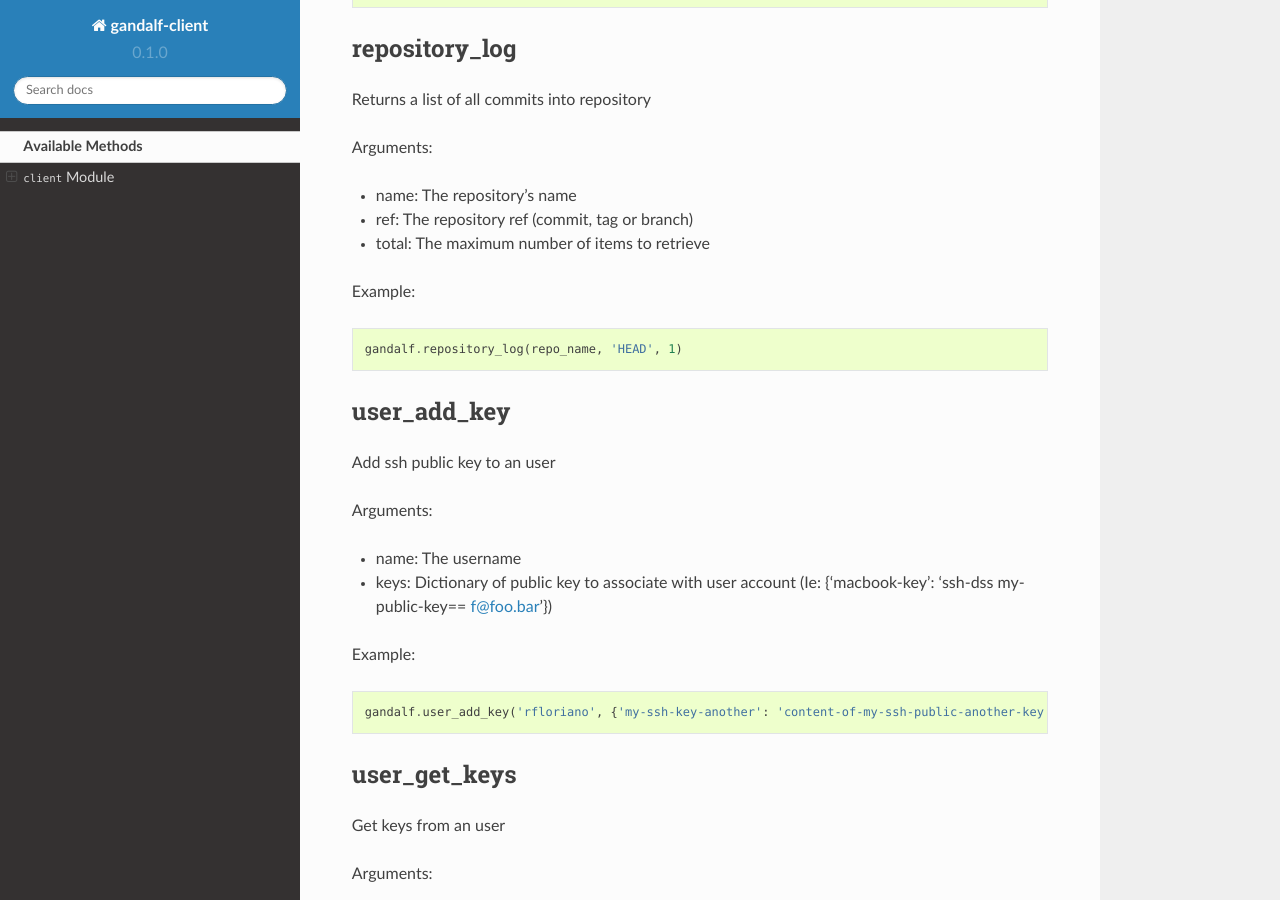
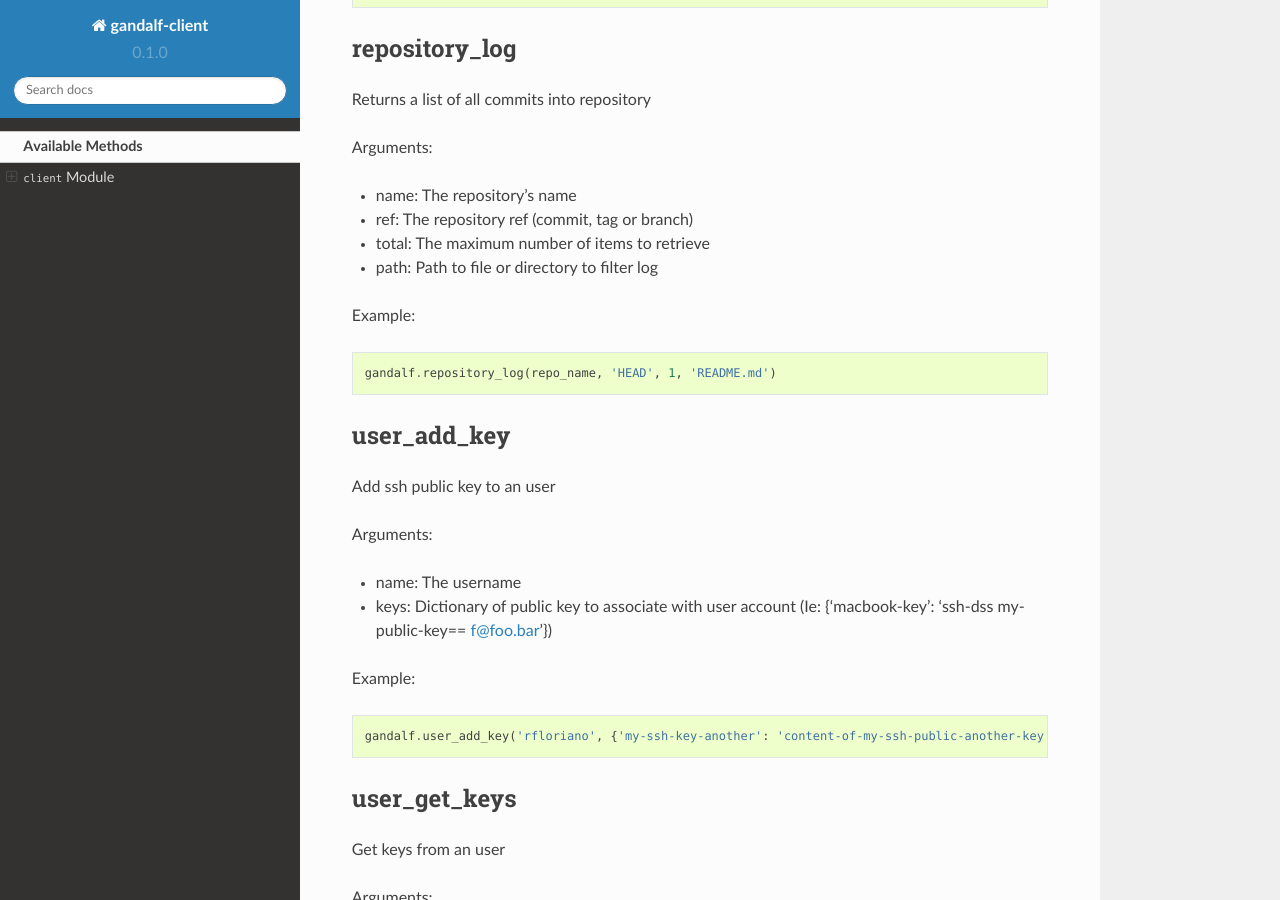
Before and after one commit to rfloriano/gandalf-client, a Sphinx documentation site: the page built from docs/methods.rst, in a window 1280 px wide and 900 px high, scrolled down 2020 px. Built offline with Sphinx 7.4.7 and the Read the Docs theme 2.0.0, drawn with Linux system fonts in a browser that asks for light colours.

Commit message:
Updating doc of repository_log

```diff
--- a/docs/methods.rst
+++ b/docs/methods.rst
@@ -158,12 +158,13 @@ Arguments:
 * name: The repository's name
 * ref: The repository ref (commit, tag or branch)
 * total: The maximum number of items to retrieve
+* path: Path to file or directory to filter log
 
 Example:
 
 .. testcode:: repository_log
 
-   gandalf.repository_log(repo_name, 'HEAD', 1)
+   gandalf.repository_log(repo_name, 'HEAD', 1, 'README.md')
 
 
 user_add_key
```
